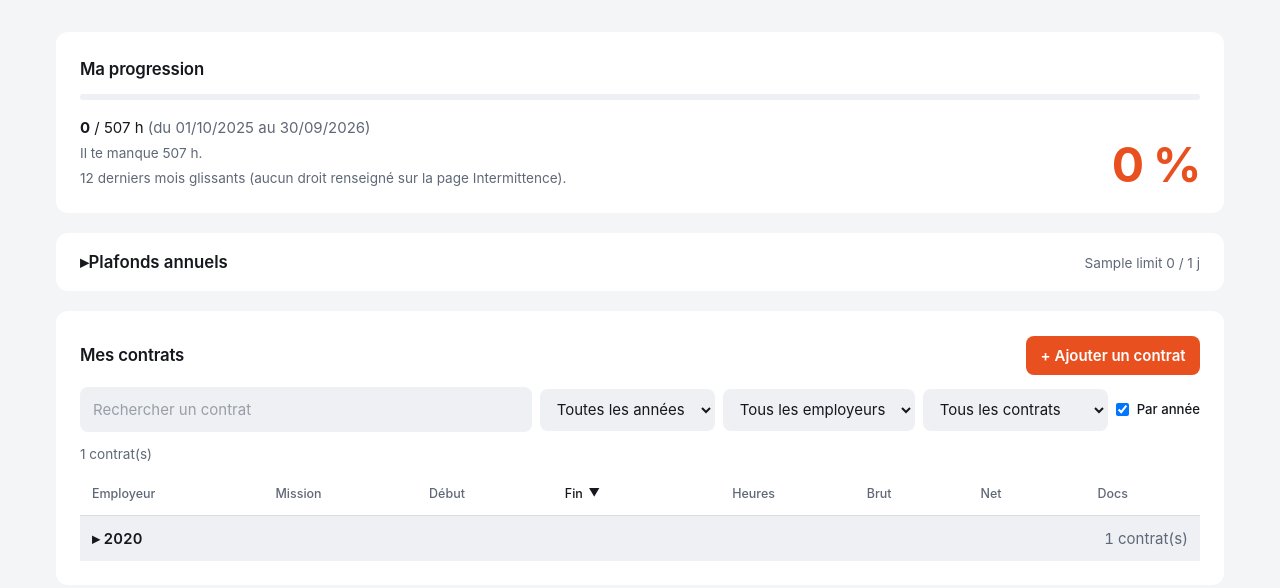
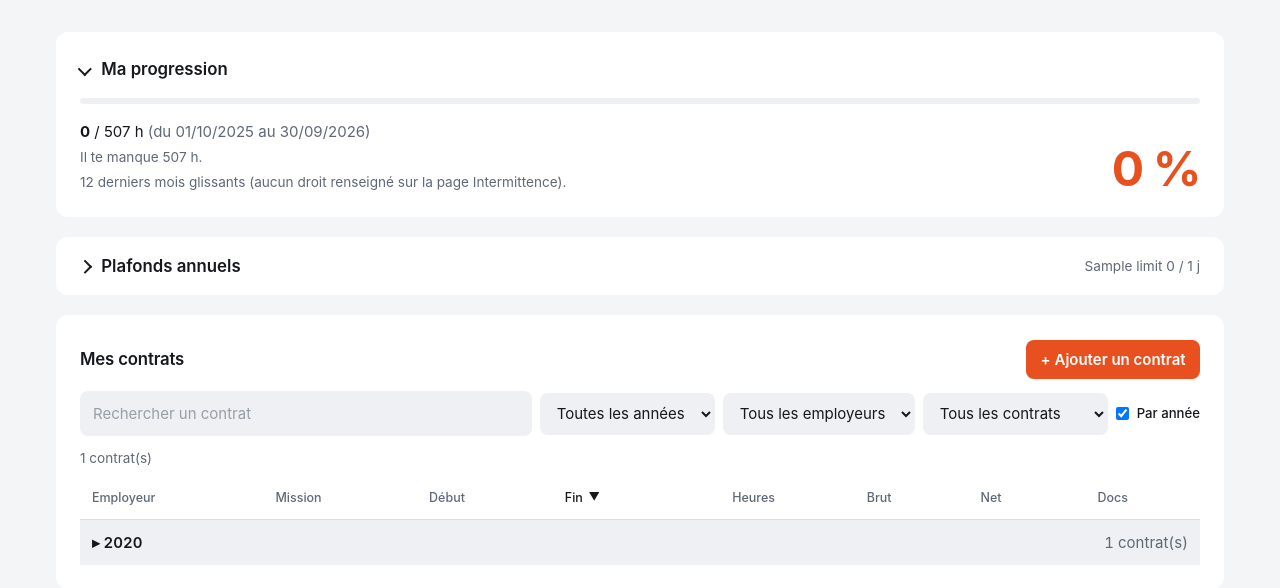
Before and after one commit to migmul/507h, a Flask app: page / in a window 1280 px wide. Shown: the part 57-645 px from the top of the page. Run offline with Flask 3, Linux system fonts and the light colour scheme; the visitor is signed in with stand-in values (Sample User, id 1); tables that the repository leaves empty hold one stand-in row (values such as "Sample post"); data that the repository does not hold is empty; parts of the project's set-up code (start-up, migrations or seed data) failed here and were passed over.

Commit message:
fix: carte de progression repliable, chevron des cartes repliables, barre des plafonds arrondie et informations dupliquées retirées (v0.17.1)

```diff
--- a/static/css/style.css
+++ b/static/css/style.css
@@ -964,12 +964,21 @@ details.more summary::-webkit-details-marker {
     display: none;
 }
 
-details.more summary::before {
-    content: '▸ ';
-}
-
-details.more[open] summary::before {
-    content: '▾ ';
+/* Chevron dessiné en CSS : pivote à l'ouverture */
+details.more > summary::before {
+    content: '';
+    display: inline-block;
+    width: .45em;
+    height: .45em;
+    margin-right: .7em;
+    border-right: 2px solid currentColor;
+    border-bottom: 2px solid currentColor;
+    transform: rotate(-45deg);
+    transition: transform .15s;
+}
+
+details.more[open] > summary::before {
+    transform: rotate(45deg);
 }
 
 details.more summary:hover {
@@ -1066,7 +1075,11 @@ details.fold {
 /* Carte repliable avec résumé sur la ligne du titre */
 details.fold > summary.has-sum {
     display: flex;
-    align-items: baseline;
+    align-items: center;
+}
+
+details[open] > summary .fold-sum {
+    display: none;
 }
 
 .fold-sum {
@@ -1120,25 +1133,19 @@ details.fold > summary.has-sum {
     margin: .15rem 0 0;
 }
 
-/* Barre à deux teintes : effectués puis prévus */
-.progress.multi {
-    display: flex;
-}
-
+/* Barre des plafonds : un seul remplissage, effectué (plein) puis prévu (clair) */
 .progress.multi > div {
-    border-radius: 0;
-}
-
-.progress.multi > .planned {
-    background: color-mix(in srgb, var(--accent) 40%, transparent);
+    background: linear-gradient(
+        to right,
+        var(--accent) var(--done, 100%),
+        color-mix(in srgb, var(--accent) 40%, transparent) var(--done, 100%));
 }
 
 .progress.over > div {
-    background: var(--danger);
-}
-
-.progress.over > .planned {
-    background: color-mix(in srgb, var(--danger) 40%, transparent);
+    background: linear-gradient(
+        to right,
+        var(--danger) var(--done, 100%),
+        color-mix(in srgb, var(--danger) 40%, transparent) var(--done, 100%));
 }
 
 /* ==========================================================================
--- a/static/js/dashboard.js
+++ b/static/js/dashboard.js
@@ -300,6 +300,7 @@ async function loadSummary() {
     $('#hours').textContent = nf1.format(s.hours);
     $('#range').textContent = ` (du ${fdate(s.window_start)} au ${fdate(s.window_end)})`;
     const pct = Math.round((s.hours / s.target) * 100);
+    $('#progress-sum').textContent = `${nf1.format(s.hours)} / ${s.target} h · ${pct} %`;
     $('#pct').textContent = `${pct} %`;
     $('#pct').classList.toggle('done', pct >= 100);
     const left = Math.max(0, s.target - s.hours);
@@ -519,25 +520,21 @@ function limitBlock(r) {
     const head = el('div', undefined, 'limit-head');
     head.append(
         el('strong', r.label),
-        el('span', `${nf1.format(r.total)} / ${r.max_days} j`, r.over ? 'over' : ''));
+        el('span', `${nf1.format(r.total)} / ${r.max_days} jours`, r.over ? 'over' : ''));
 
+    // Un seul remplissage : dégradé net entre les jours effectués et les jours prévus
     const bar = el('div', undefined, r.over ? 'progress multi over' : 'progress multi');
-    const done = el('div');
-    const planned = el('div', undefined, 'planned');
-    const donePct = Math.min(100, (r.done / r.max_days) * 100);
-    done.style.width = donePct + '%';
-    planned.style.width = Math.min(100 - donePct, (r.planned / r.max_days) * 100) + '%';
-    bar.append(done, planned);
+    const fill = el('div');
+    fill.style.width = Math.min(100, (r.total / r.max_days) * 100) + '%';
+    fill.style.setProperty('--done', (r.total > 0 ? (r.done / r.total) * 100 : 100) + '%');
+    bar.append(fill);
 
-    const parts = [`${nf1.format(r.done)} effectué(s)`];
-    if (r.planned > 0) parts.push(`${nf1.format(r.planned)} prévu(s)`);
+    const parts = [];
+    if (r.planned > 0) parts.push(`dont ${nf1.format(r.planned)} prévu(s)`);
     parts.push(r.over ? `dépassé de ${nf1.format(-r.remaining)} j` : `reste ${nf1.format(r.remaining)} j`);
     const lines = [el('p', parts.join(' · '), 'muted small')];
     if (r.per_week) {
         lines.push(el('p', `soit ${nf1.format(r.per_week)} j par semaine d'ici le 31/12`, 'muted small'));
-    }
-    if (r.estimated) {
-        lines.push(el('p', `dont ${r.estimated} contrat(s) estimé(s) à 8 h par jour`, 'muted small'));
     }
     box.append(head, bar, ...lines);
     return box;
--- a/templates/dashboard.html
+++ b/templates/dashboard.html
@@ -3,7 +3,11 @@
 {% block body %}
 <main class="container">
     <section class="card">
-        <h2>Ma progression</h2>
+        <details class="more fold" id="progress-details" open>
+            <summary class="has-sum">
+                <span>Ma progression</span>
+                <span class="fold-sum" id="progress-sum"></span>
+            </summary>
             <div class="progress"><div id="bar"></div></div>
             <div class="progress-info">
                 <div>
@@ -13,6 +17,7 @@
                 </div>
                 <p class="pct-big" id="pct"></p>
             </div>
+        </details>
     </section>
 
     <section class="card">
```
Also changed, not shown: changelog.md. Lines whose indentation alone changed are shown as unchanged.
